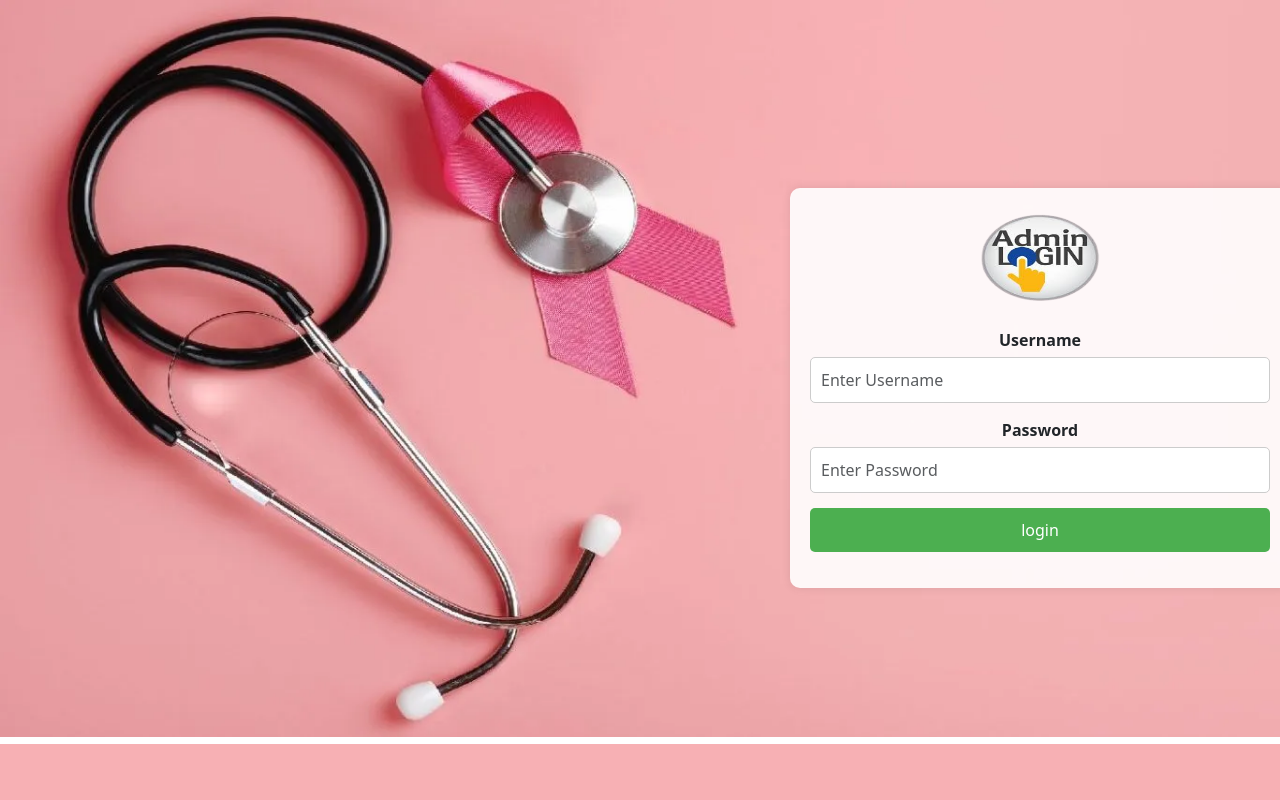
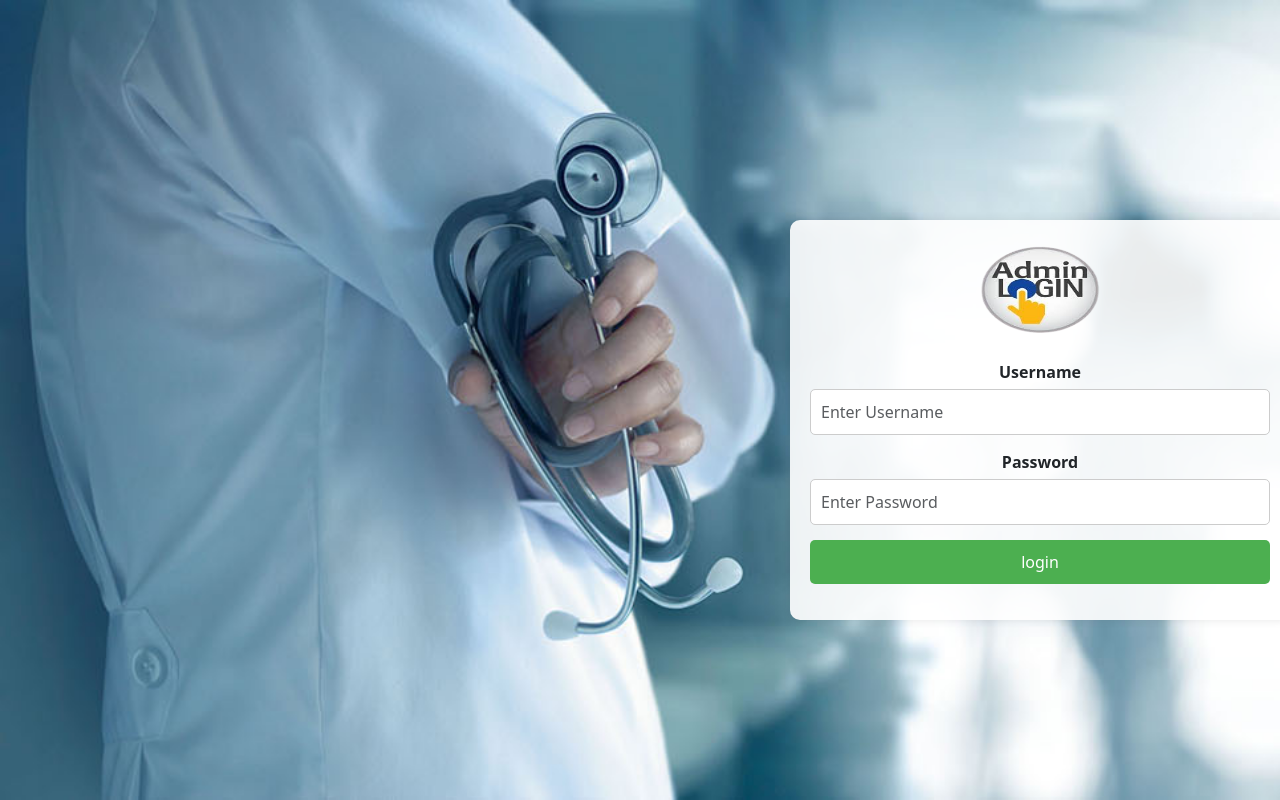
Before and after one commit to Jay1811004/Medisync-A-website-for-Hospital-Management-System_22CS008_22CS014, a PHP site: page /adminlogin.php in a window 1280 px wide. Shown: the part 56-856 px from the top of the page. Before the commit the page ends 800 px from the top, so only its background shows below. Run offline with PHP 8.4, Linux system fonts and the light colour scheme.

Commit message:
Update adminlogin.php

```diff
--- a/Hospital/adminlogin.php
+++ b/Hospital/adminlogin.php
@@ -40,15 +40,14 @@ if(count($error)==0){
     <meta name="viewport" content="width=device-width, initial-scale=1.0">
     <title>Admin Login Page</title>
     <style>
-
         .image{
-            background-image: url('img/login.webp');
+            background-image: url('img/h_background.jpg');
             background-repeat: no-repeat;
             background-size: cover;
             display: flex;
             justify-content: center;
             align-items: center;
-            height: 92.1vh;
+            height: 100vh;
             margin: 0;
         }
         .login-container {
```
